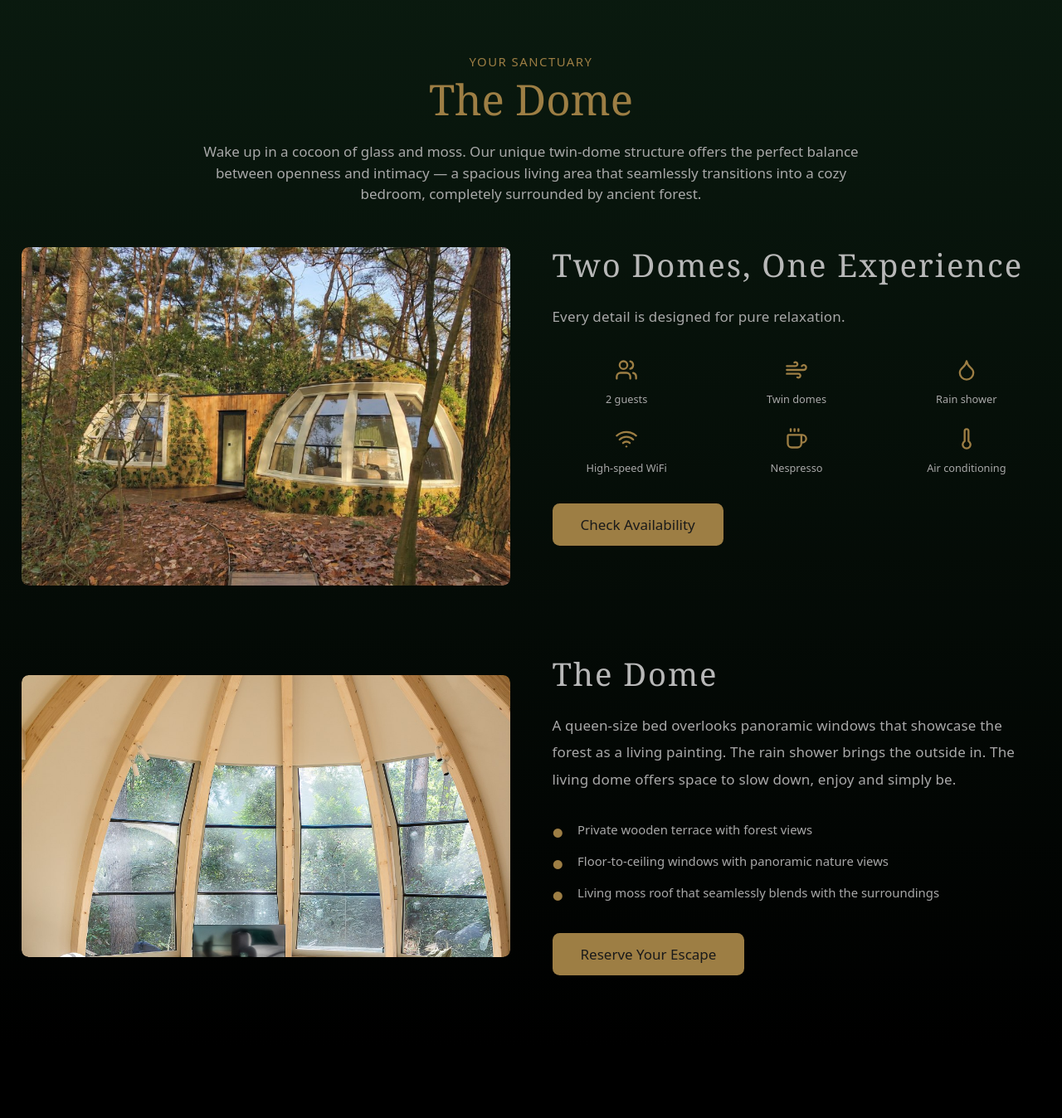
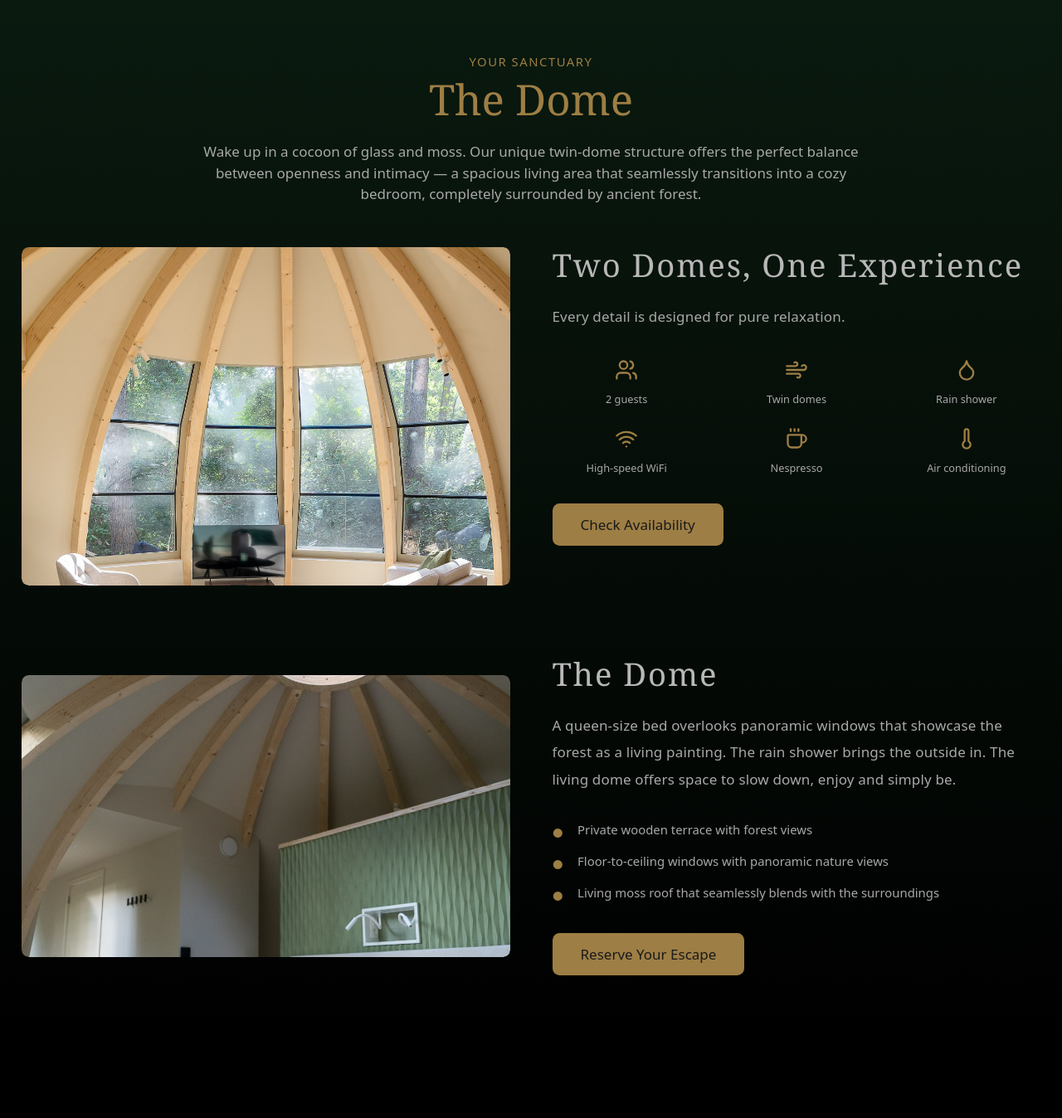
Before and after one commit to TNLConsulting/escapia, a Next.js app: page / in a window 1280 px wide. Shown: the part 1513-2861 px from the top of the page at 83% size. Built offline with nearby package versions, Linux system fonts and the light colour scheme; grey boxes are pictures that could not be loaded.

Commit message:
Replace interior photos with better-framed versions and adjust image cropping

```diff
--- a/src/components/Accommodations.tsx
+++ b/src/components/Accommodations.tsx
@@ -41,7 +41,7 @@ export function Accommodations() {
         <div className="grid md:grid-cols-2 gap-12 items-start">
           {/* Left - Photo */}
           <div className="rounded-lg overflow-hidden h-96">
-            <img src="/hero-exterior.jpg" alt="Twin dome exterior" className="w-full h-full object-cover object-center rounded-lg" style={{ objectPosition: "center 50%" }} />
+            <img src="/dome-interior-lounge.jpg" alt="Twin dome interior - living room" className="w-full h-full object-cover rounded-lg" style={{ objectPosition: "center center" }} />
           </div>
 
           {/* Right - Content */}
@@ -85,7 +85,7 @@ export function Accommodations() {
         <div className="grid md:grid-cols-2 gap-12 items-center mt-20">
           {/* Left - Photo */}
           <div className="rounded-lg overflow-hidden h-80 order-2 md:order-1">
-            <img src="/dome-interior-lounge.jpg" alt="Forest meets comfort" className="w-full h-full object-cover rounded-lg" style={{ objectPosition: "center 50%" }} />
+            <img src="/dome-bedroom.jpg" alt="Luxury bedroom with skylight" className="w-full h-full object-cover rounded-lg" style={{ objectPosition: "center center" }} />
           </div>
 
           {/* Right - Content */}
```
